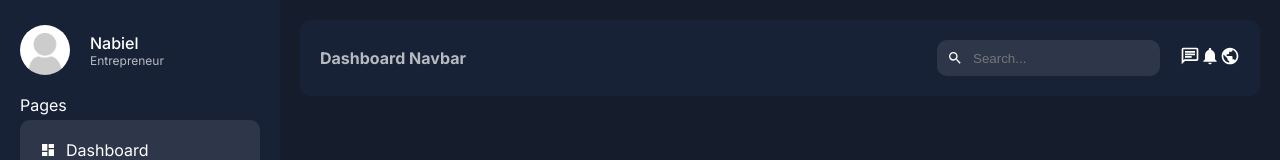
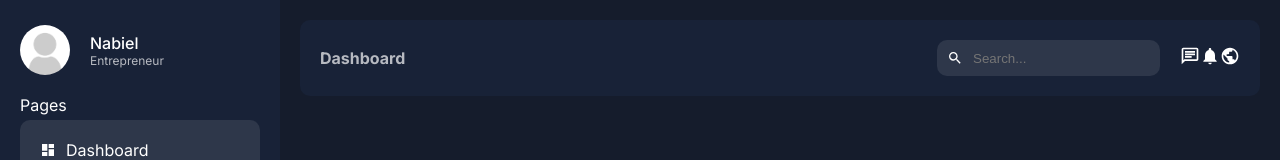
Before and after one commit to jibin7jose/admin-dashboard, a Next.js app: page /dashboard in a window 1280 px wide. Shown: the top 160 px of the page. Built offline with nearby package versions, Linux system fonts and the light colour scheme.

Commit message:
Configured Navbar

```diff
--- a/app/ui/dashboard/navbar/navbar.jsx
+++ b/app/ui/dashboard/navbar/navbar.jsx
@@ -13,7 +13,7 @@ const Navbar = () => {
     const pathName = usePathname();
     return (
         <div className={styles.container}>
-            <div className={styles.title}>{pathName.split('/').pop()} navbar</div>
+            <div className={styles.title}>{pathName.split('/').pop()}</div>
             <div className={styles.menu}>
                 <div className={styles.search}>
                     <MdSearch />
```
